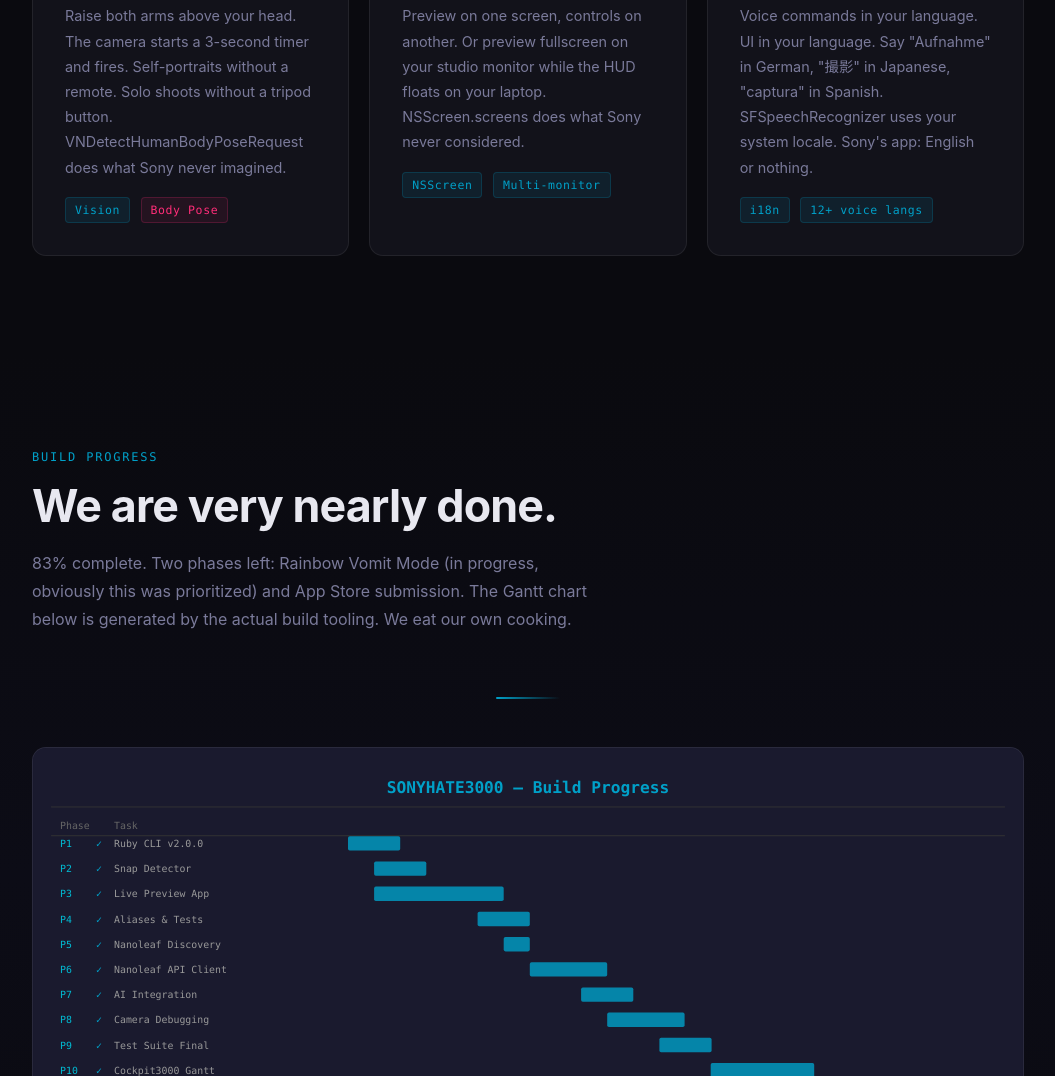
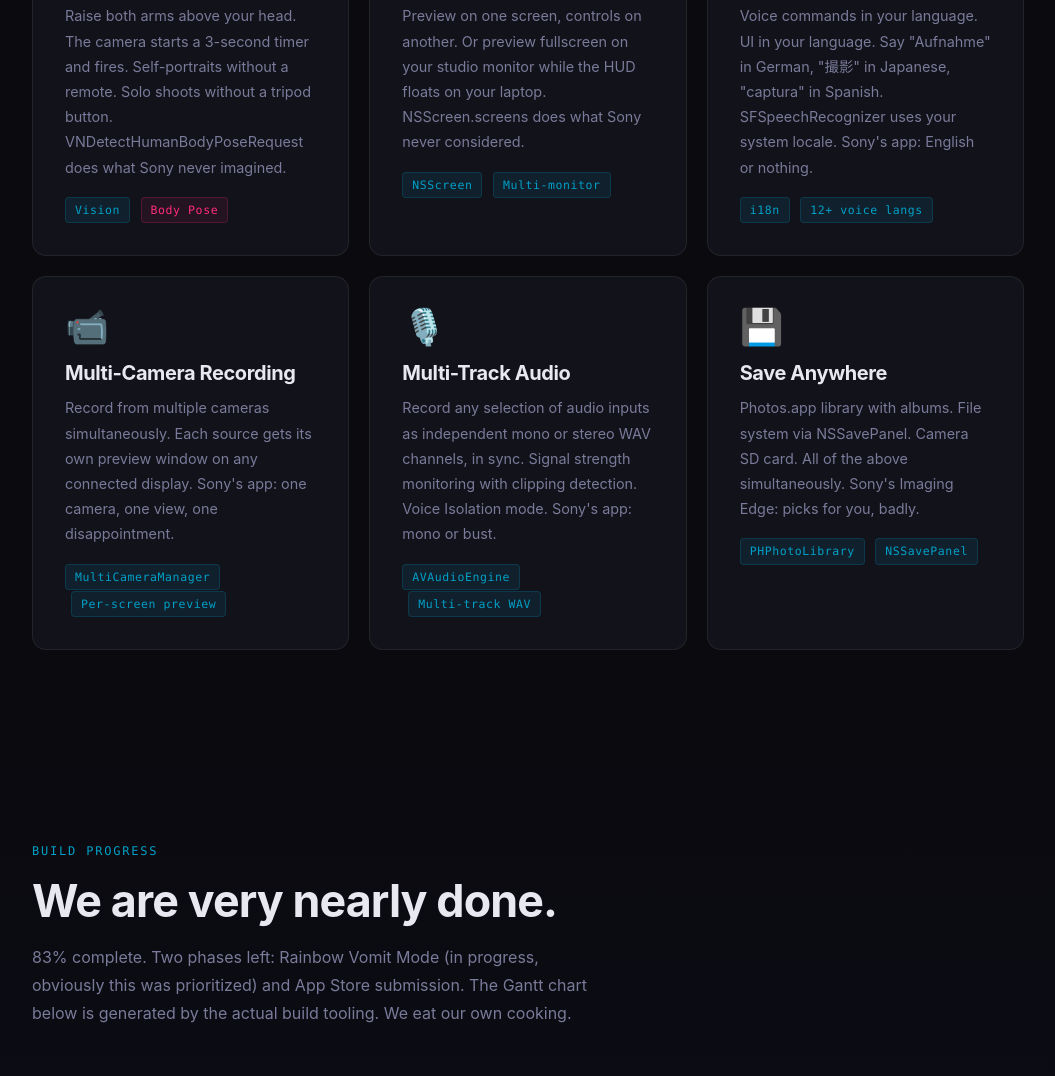
Before and after one commit to KarlAmort/deadwalkman3000, a plain HTML site: page index.html in a window 1280 px wide. Shown: the part 2959-4035 px from the top of the page, without its empty margins (112-1167 px from the left). Drawn offline with Linux system fonts and the light colour scheme.

Commit message:
feat: multi-camera recording, multi-track audio, save destinations
New feature cards for multi-camera simultaneous recording,
multi-track audio with signal quality monitoring, and
flexible save destinations (Photos.app, file system, camera SD).

Co-Authored-By: Claude Opus 4.6 <noreply@anthropic.com>

```diff
--- a/index.html
+++ b/index.html
@@ -1255,6 +1255,48 @@
         <div style="margin-top: 16px;">
           <span class="tag">i18n</span>
           <span class="tag" style="margin-left: 6px;">12+ voice langs</span>
+        </div>
+      </div>
+
+      <!-- Multi-camera recording -->
+      <div class="feature-card fade-up delay-1">
+        <span class="feature-icon">📹</span>
+        <h3>Multi-Camera Recording</h3>
+        <p>
+          Record from multiple cameras simultaneously. Each source gets its own preview window
+          on any connected display. Sony's app: one camera, one view, one disappointment.
+        </p>
+        <div style="margin-top: 16px;">
+          <span class="tag">MultiCameraManager</span>
+          <span class="tag" style="margin-left: 6px;">Per-screen preview</span>
+        </div>
+      </div>
+
+      <!-- Multi-audio & mic quality -->
+      <div class="feature-card fade-up delay-2" data-morse="... --- -. -.-- / .... .- - . / ...-- ----- ----- -----">
+        <span class="feature-icon">🎙️</span>
+        <h3>Multi-Track Audio</h3>
+        <p>
+          Record any selection of audio inputs as independent mono or stereo WAV channels, in sync.
+          Signal strength monitoring with clipping detection. Voice Isolation mode. Sony's app: mono or bust.
+        </p>
+        <div style="margin-top: 16px;">
+          <span class="tag">AVAudioEngine</span>
+          <span class="tag" style="margin-left: 6px;">Multi-track WAV</span>
+        </div>
+      </div>
+
+      <!-- Save destinations -->
+      <div class="feature-card fade-up delay-3">
+        <span class="feature-icon">💾</span>
+        <h3>Save Anywhere</h3>
+        <p>
+          Photos.app library with albums. File system via NSSavePanel. Camera SD card.
+          All of the above simultaneously. Sony's Imaging Edge: picks for you, badly.
+        </p>
+        <div style="margin-top: 16px;">
+          <span class="tag">PHPhotoLibrary</span>
+          <span class="tag" style="margin-left: 6px;">NSSavePanel</span>
         </div>
       </div>
 
```
